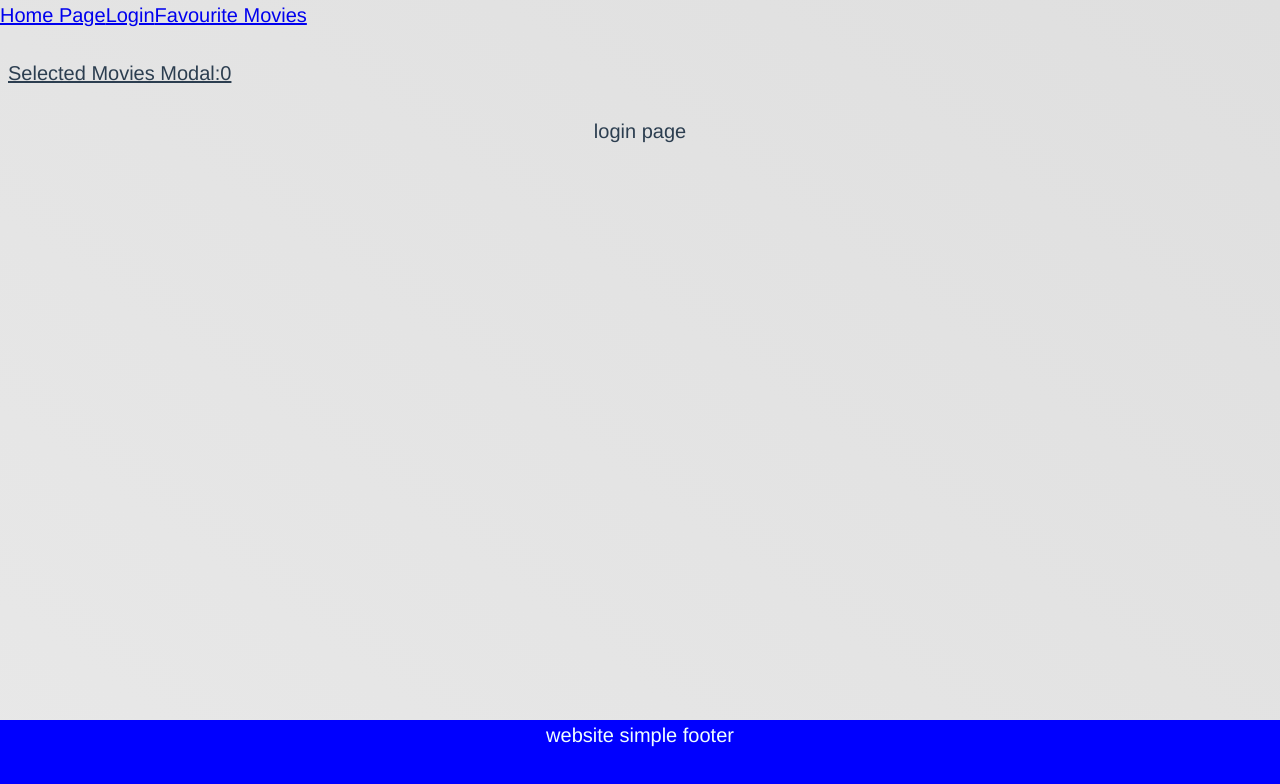
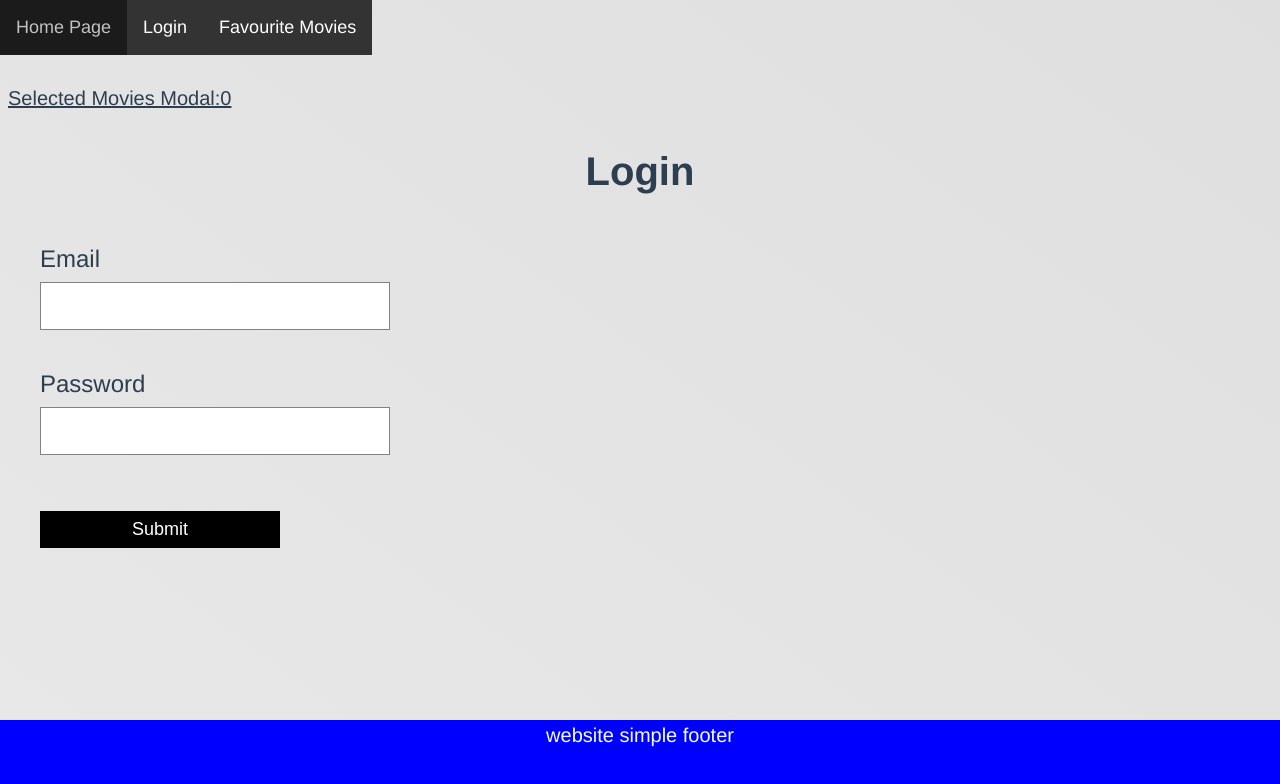
Before and after one commit to ArsnsBngkr/movie-demo-app, a Vue app: page /login-user in a window 1280 px wide. Shown: the top 784 px of the page. Built offline with nearby package versions, Linux system fonts and the light colour scheme.

Commit message:
added login user from with custom input component

```diff
--- a/src/App.vue
+++ b/src/App.vue
@@ -1,16 +1,23 @@
 <template>
   <header class="top-bar">
     <nav class="top-bar-nav">
+      <ul class="menu">
+        <li>
           <router-link to="/" class="top-bar-link">
             <span>Home Page</span>
           </router-link>
+        </li>
+        <li>
           <router-link to="/login-user" class="top-bar-link">
             <span>Login</span>
           </router-link>
+        </li>
+        <li>
           <router-link to="/favourite-movies" class="top-bar-link">
             <span>Favourite Movies</span>
           </router-link>
-
+        </li>
+      </ul>
     </nav>
     <div @click="toggleModal" class="modal-toggle" role="button">
       <span>Selected Movies Modal:{{ this.moviesListData.length }}</span>
@@ -19,12 +26,10 @@
   <CartModal modalTitle="My Favourite Movies" :toggle="toggleModal" v-if="showModal">
     <SelectedMoviesInfo :moviesListData="moviesListData" :removeMovie="removeFromCart" />
   </CartModal>
-  <router-view :addToCart="addToCart" />
+  <router-view :addToCart="addToCart" :moviesListData="moviesListData" :removeFromCart="removeFromCart" />
   <footer>
     website simple footer
   </footer>
-
-
 </template>
 
 <script>
@@ -58,7 +63,6 @@ export default {
       );
       console.log(this.moviesListData)
     }
-
   }
 };
 </script>
@@ -84,6 +88,32 @@ header {
   align-items: start;
 }
 
+
+.top-bar-nav ul {
+  list-style-type: none;
+  margin: 0;
+  padding: 0;
+  overflow: hidden;
+  background-color: #333;
+}
+
+.top-bar-nav li {
+  float: left;
+}
+
+.top-bar-nav li a {
+  display: block;
+  font-size: 18px;
+  color: white;
+  text-align: center;
+  padding: 14px 16px;
+  text-decoration: none;
+}
+
+.top-bar-nav li a:hover {
+  background-color: #111;
+}
+
 footer {
   height: 80px;
   background-color: blue;
--- /dev/null
+++ b/src/components/custom-input.vue
@@ -0,0 +1,55 @@
+<template>
+    <div class="form-group">
+        <label for=""><span>{{label}}</span></label>
+        <input :type="type">
+
+    </div>
+</template>
+
+
+<script>
+
+export default {
+
+    props: ['label', 'type', 'value'],
+
+}
+
+</script>
+
+<style>
+.form-group {
+    display: flex;
+    flex-direction: column;
+    width: auto;
+    margin-top: 20px;
+}
+
+.form-group {
+    display: flex;
+    flex-direction: column;
+}
+
+.form-group label {
+    width: 100%;
+    text-align: left;
+    font-size: 1.2em;
+    margin-bottom: 5px;
+}
+
+.form-group input {
+    width: 350px;
+    outline: none;
+    font-size: 1.1em;
+    padding: 10px 10px;
+    margin-bottom: 1rem;
+    border: 1px solid rgb(133, 129, 129);
+}
+
+
+
+
+.newUser span {
+    color: rgb(25, 176, 176);
+}
+</style>
--- a/src/views/favourite-movies.vue
+++ b/src/views/favourite-movies.vue
@@ -1,11 +1,16 @@
 <template>
-    favouritespage
+    <div>
+        <h1>Your selected Movies Page</h1>
+        <SelectedMoviesInfo :moviesListData="moviesListData" :removeMovie="removeFromCart" />
+    </div>
 </template>
 
-
-
 <script>
-
-
-
+import SelectedMoviesInfo from "../components/selected-movies-info.vue";
+export default {
+    components: {
+        SelectedMoviesInfo
+    },
+    props: ['moviesListData', 'removeFromCart'],
+}
 </script>
--- a/src/views/login-user.vue
+++ b/src/views/login-user.vue
@@ -1,9 +1,46 @@
 <template>
-   login page
+   <div class="login-page">
+
+
+      <h1>Login</h1>
+      <form class="login-form" action="">
+         <CustomInput type="email" label="Email" />
+         <CustomInput type="password" label="Password" />
+         <button>Submit</button>
+      </form>
+   </div>
 </template>
 
 
 <script>
+import CustomInput from "../components/custom-input.vue";
+export default {
+   components: {
+      CustomInput
+   },
+
+}
 
 
 </script>
+
+
+
+<style>
+.login-page {
+   padding: 0 20px;
+}
+
+.login-form {
+
+   padding: 20px;
+   justify-content: flex-start;
+
+}
+
+.login-form button {
+   display: block;
+   margin-top: 40px;
+   max-width: 240px;
+}
+</style>
```
Lines whose indentation alone changed are shown as unchanged.
